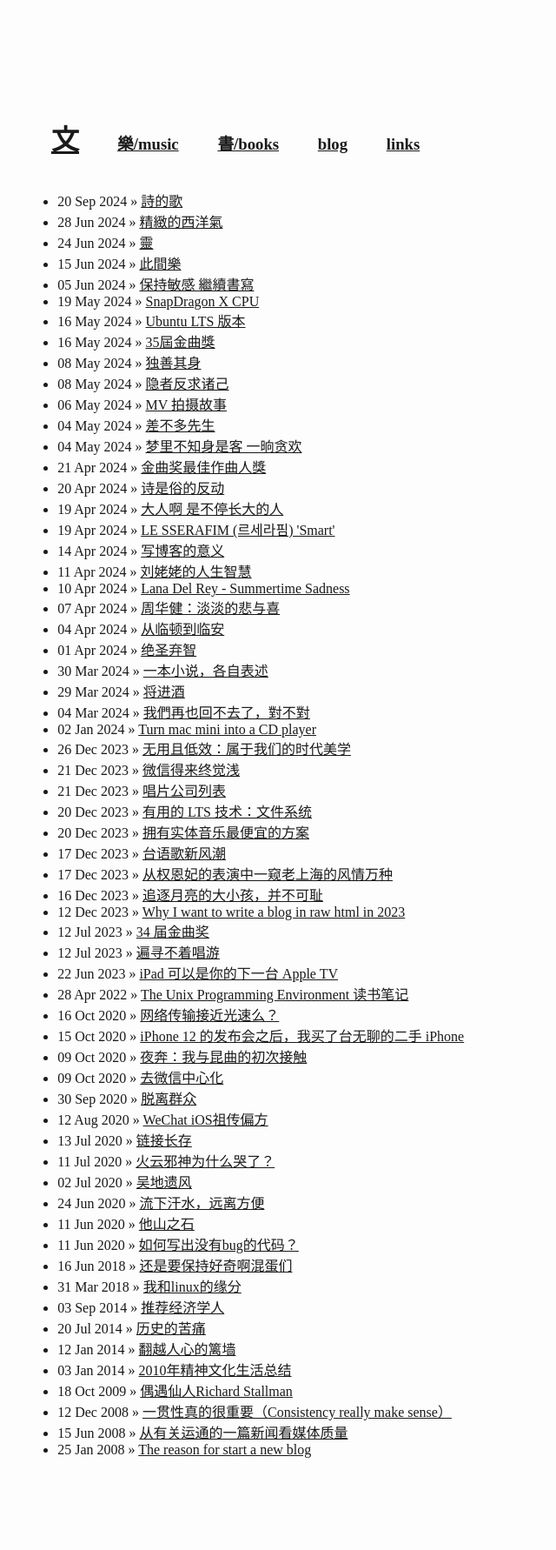
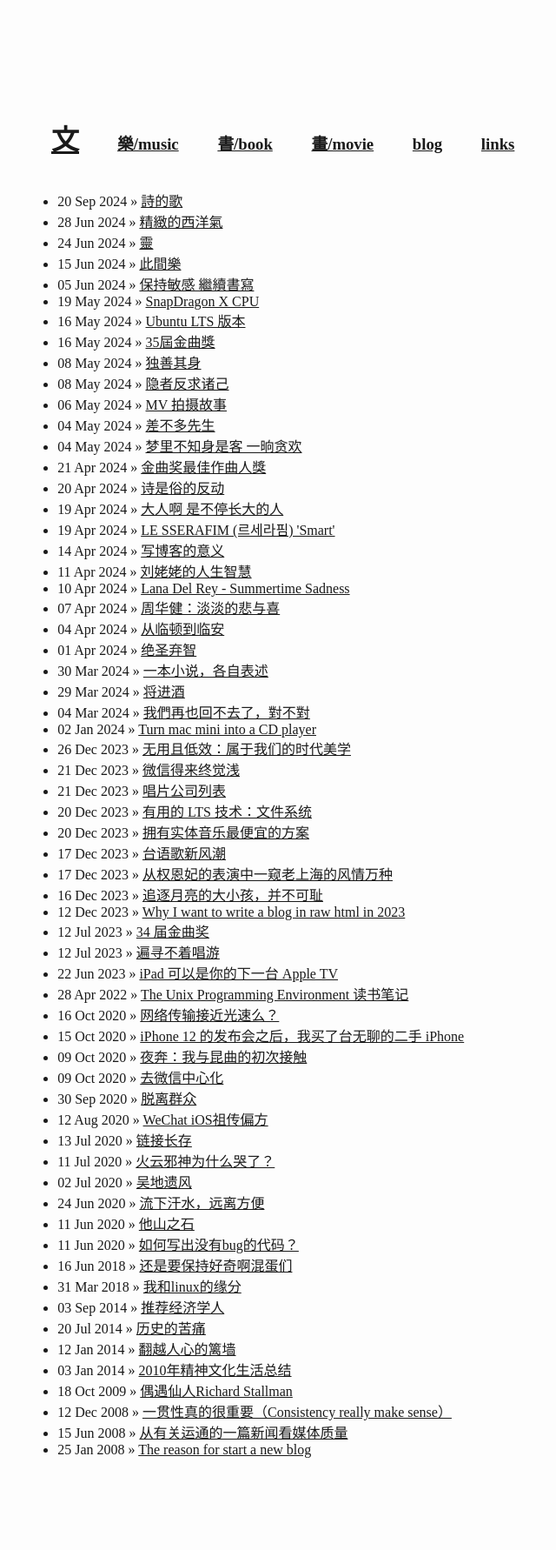
Before and after one commit to wangw469/wangw469.github.io, a Jekyll site: the page built from index.html, in a window 1280 px wide. Shown: the whole page at 87% size, without its empty margins (51-691 px from the left). Built offline with Jekyll 4.4.1, drawn with Linux system fonts in a browser that asks for light colours.

Commit message:
Update default.html

```diff
--- a/_layouts/default.html
+++ b/_layouts/default.html
@@ -177,7 +177,8 @@
       <h1><a href="/">文</a></h1>
       <h3>
           <a href="/music">樂/music</a>
-          <a href="/books">書/books</a>
+          <a href="/books">書/book</a>
+         <a href="/movie">畫/movie</a>
           <a href="/blog">blog</a>
           <a href="/links.html">links</a>
       </h3>
```
